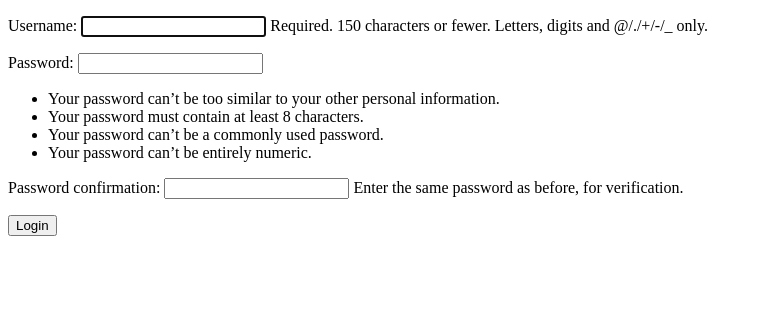
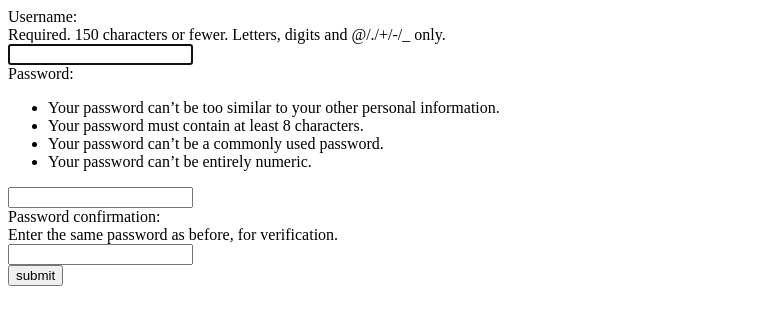
Before and after one commit to MorsiYoucef/Auth_Django, a Django app: page /signup/ in a window 1280 px wide. Shown: the top 325 px of the page, without its empty margins (0-762 px from the left). Run offline with Django 5.2, Linux system fonts and the light colour scheme.

Commit message:
new commit

```diff
--- a/loginsignup/base/templates/registration/signup.html
+++ b/loginsignup/base/templates/registration/signup.html
@@ -2,7 +2,7 @@
 {% block content %}
 <form method="POST">
   {% csrf_token %}
-  {{form.as_p }}
-  <button type="submit">Login</button>
+  {{form }}
+  <button type="submit">submit</button>
 </form>
 {% endblock content %}
--- a/loginsignup/base/views.py
+++ b/loginsignup/base/views.py
@@ -1,4 +1,4 @@
-from django.shortcuts import render
+from django.shortcuts import render, redirect
 from django.contrib.auth.forms import UserCreationForm
 from django.contrib.auth.decorators import login_required
 
@@ -14,6 +14,7 @@ def authView(request):
         form = UserCreationForm(request.POST or None)
         if form.is_valid():
             form.save()
+            return redirect("")
     else:
         form = UserCreationForm()
         return render(request, "registration/signup.html", {"form": form})
```
Also changed, not shown: loginsignup/db.sqlite3.
